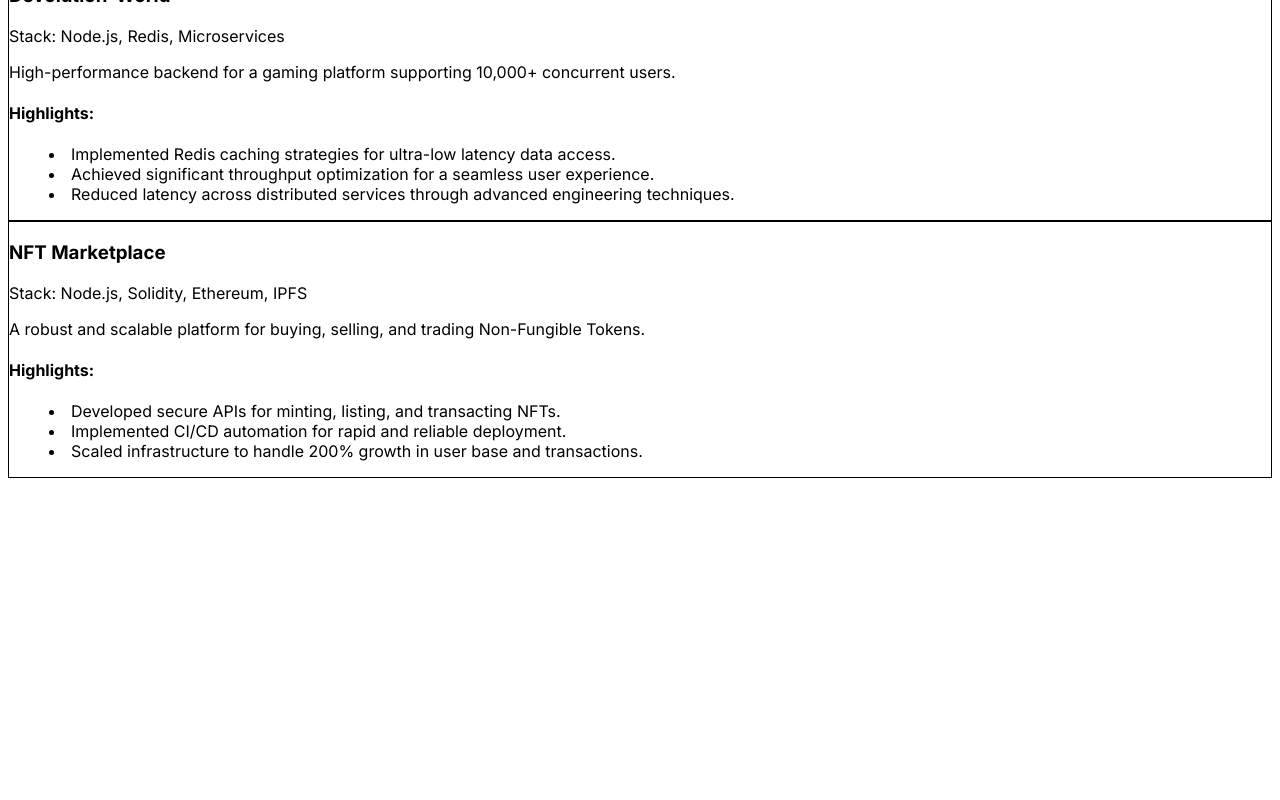
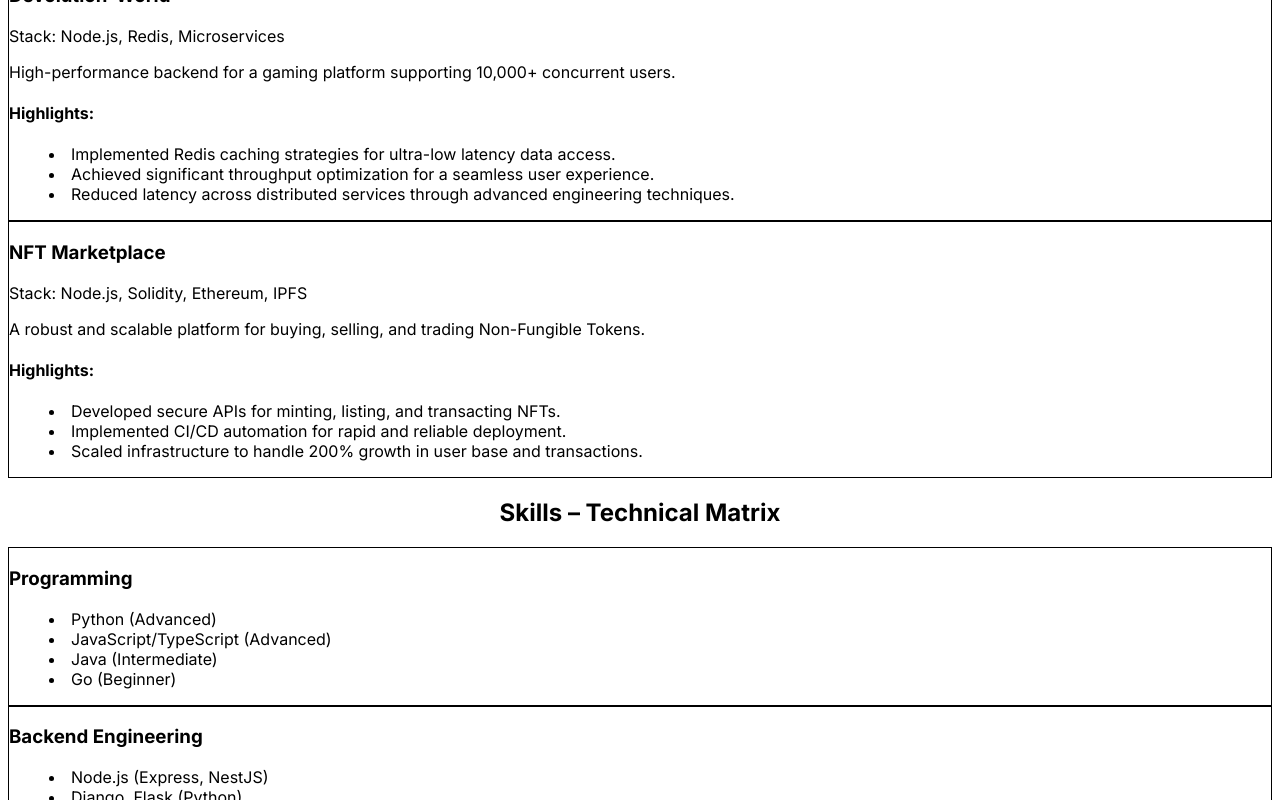
Before and after one commit to khushi491/portfolio, a Next.js app: page / in a window 1280 px wide. Shown: the part 2000-2800 px from the top of the page. Before the commit the page ends 2486 px from the top, so only its background shows below. Built offline with nearby package versions, Linux system fonts and the light colour scheme.

Commit message:
Feat: Implement Skills – Technical Matrix section with categorized skills.

```diff
--- a/src/app/page.tsx
+++ b/src/app/page.tsx
@@ -254,6 +254,77 @@ export default function Home() {
         </div>
       </motion.section>
 
+      {/* Skills Section */}
+      <motion.section
+        id="skills"
+        initial={{ opacity: 0, y: 50 }}
+        animate={{ opacity: 1, y: 0 }}
+        transition={{ duration: 0.8, delay: 0.8 }}
+        className="w-full max-w-5xl mx-auto py-16 md:py-24 px-4 text-dark-text-secondary"
+      >
+        <h2 className="text-4xl md:text-5xl font-bold text-dark-text-primary text-center mb-12">
+          Skills – Technical Matrix
+        </h2>
+        <div className="grid grid-cols-1 md:grid-cols-2 lg:grid-cols-3 gap-8">
+          {/* Programming */}
+          <div className="bg-dark-background-medium p-6 rounded-lg shadow-lg border border-dark-border">
+            <h3 className="text-2xl font-semibold text-primary mb-4">Programming</h3>
+            <ul className="list-disc list-inside space-y-2 text-dark-text-secondary">
+              <li>Python (Advanced)</li>
+              <li>JavaScript/TypeScript (Advanced)</li>
+              <li>Java (Intermediate)</li>
+              <li>Go (Beginner)</li>
+            </ul>
+          </div>
+
+          {/* Backend Engineering */}
+          <div className="bg-dark-background-medium p-6 rounded-lg shadow-lg border border-dark-border">
+            <h3 className="text-2xl font-semibold text-primary mb-4">Backend Engineering</h3>
+            <ul className="list-disc list-inside space-y-2 text-dark-text-secondary">
+              <li>Node.js (Express, NestJS)</li>
+              <li>Django, Flask (Python)</li>
+              <li>Spring Boot (Java)</li>
+              <li>RESTful APIs, gRPC</li>
+              <li>PostgreSQL, MongoDB, Redis</li>
+            </ul>
+          </div>
+
+          {/* Cloud & DevOps */}
+          <div className="bg-dark-background-medium p-6 rounded-lg shadow-lg border border-dark-border">
+            <h3 className="text-2xl font-semibold text-primary mb-4">Cloud & DevOps</h3>
+            <ul className="list-disc list-inside space-y-2 text-dark-text-secondary">
+              <li>Docker, Kubernetes</li>
+              <li>AWS (EC2, S3, Lambda, RDS, EKS)</li>
+              <li>Google Cloud Platform (GCP)</li>
+              <li>CI/CD (GitLab CI, GitHub Actions)</li>
+              <li>Terraform, Ansible</li>
+            </ul>
+          </div>
+
+          {/* AI Systems */}
+          <div className="bg-dark-background-medium p-6 rounded-lg shadow-lg border border-dark-border">
+            <h3 className="text-2xl font-semibold text-primary mb-4">AI Systems</h3>
+            <ul className="list-disc list-inside space-y-2 text-dark-text-secondary">
+              <li>Machine Learning (Scikit-learn, TensorFlow)</li>
+              <li>Deep Learning (PyTorch)</li>
+              <li>NLP, LLM Orchestration</li>
+              <li>Data Preprocessing, Feature Engineering</li>
+            </ul>
+          </div>
+
+          {/* Networking */}
+          <div className="bg-dark-background-medium p-6 rounded-lg shadow-lg border border-dark-border">
+            <h3 className="text-2xl font-semibold text-primary mb-4">Networking</h3>
+            <ul className="list-disc list-inside space-y-2 text-dark-text-secondary">
+              <li>TCP/IP, HTTP/S</li>
+              <li>Load Balancing, API Gateways</li>
+              <li>Service Mesh (Istio)</li>
+              <li>DNS Management</li>
+            </ul>
+          </div>
+        </div>
+      </motion.section>
+
     </main>
   );
 }
```
